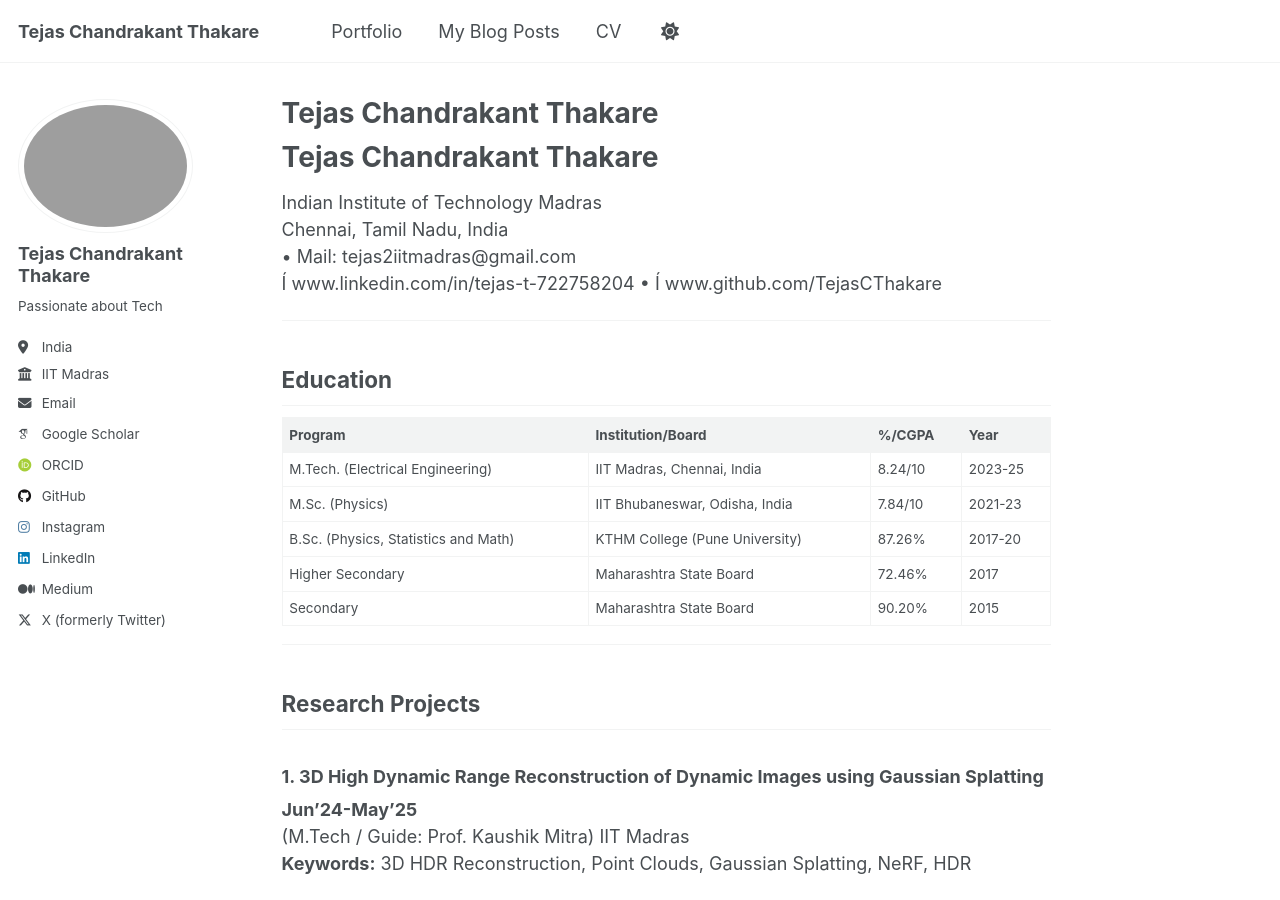
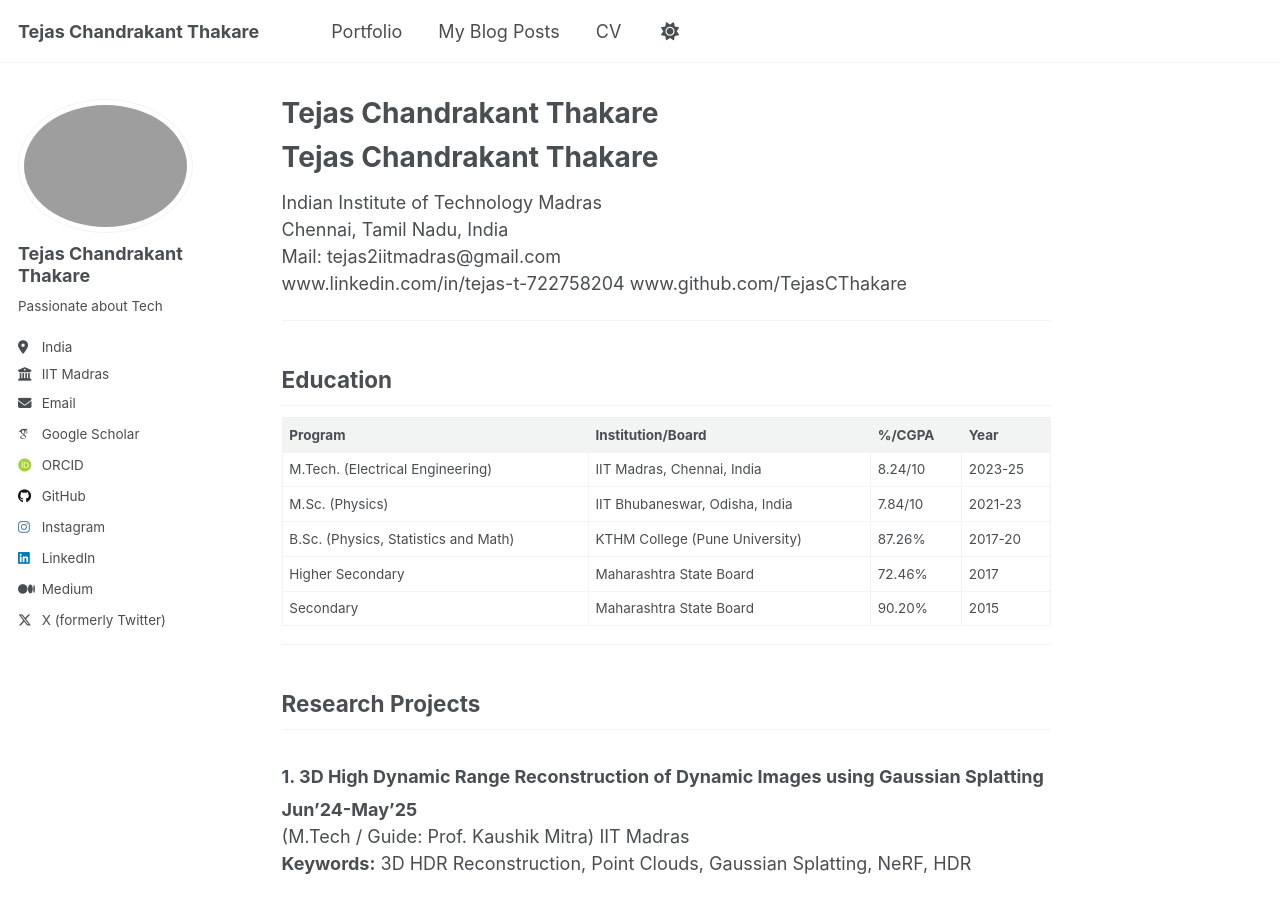
Before and after one commit to TejasCThakare/tejascthakare.github.io, a Jekyll site: the page built from _pages/cv.md, in a window 1280 px wide and 900 px high. Built offline with Jekyll 4.4.1, drawn with Linux system fonts in a browser that asks for light colours; some web fonts are replaced; our own code applies the rules of GitHub Pages for plain Markdown files; part of the change alters nothing that is shown.

Commit message:
Update cv.md

```diff
--- a/_pages/cv.md
+++ b/_pages/cv.md
@@ -2,8 +2,9 @@
 
 Indian Institute of Technology Madras
 Chennai, Tamil Nadu, India
-• Mail: tejas2iitmadras@gmail.com
-Í www.linkedin.com/in/tejas-t-722758204 • Í www.github.com/TejasCThakare
+Mail: tejas2iitmadras@gmail.com
+www.linkedin.com/in/tejas-t-722758204
+www.github.com/TejasCThakare
 
 ---
 
```
